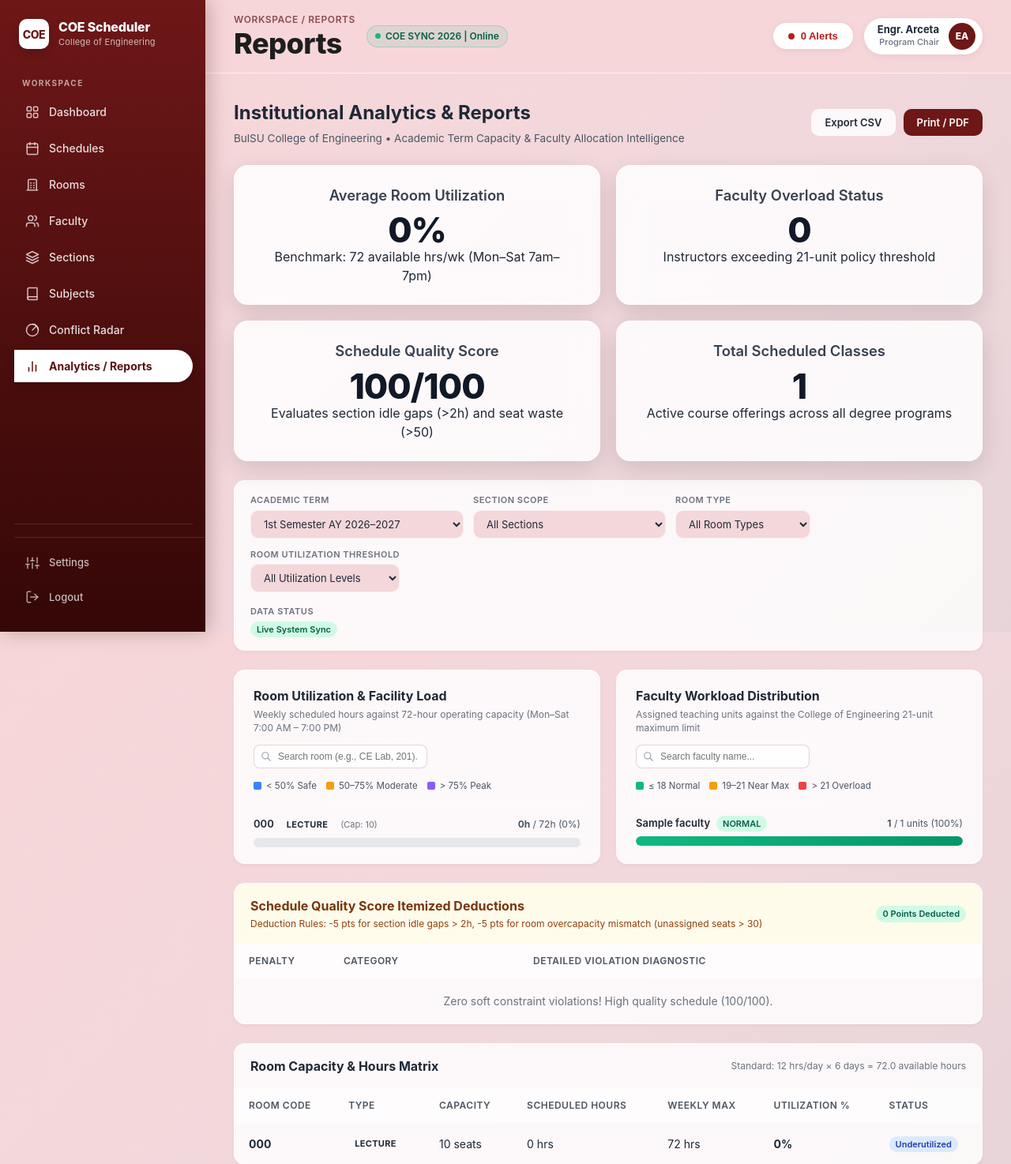
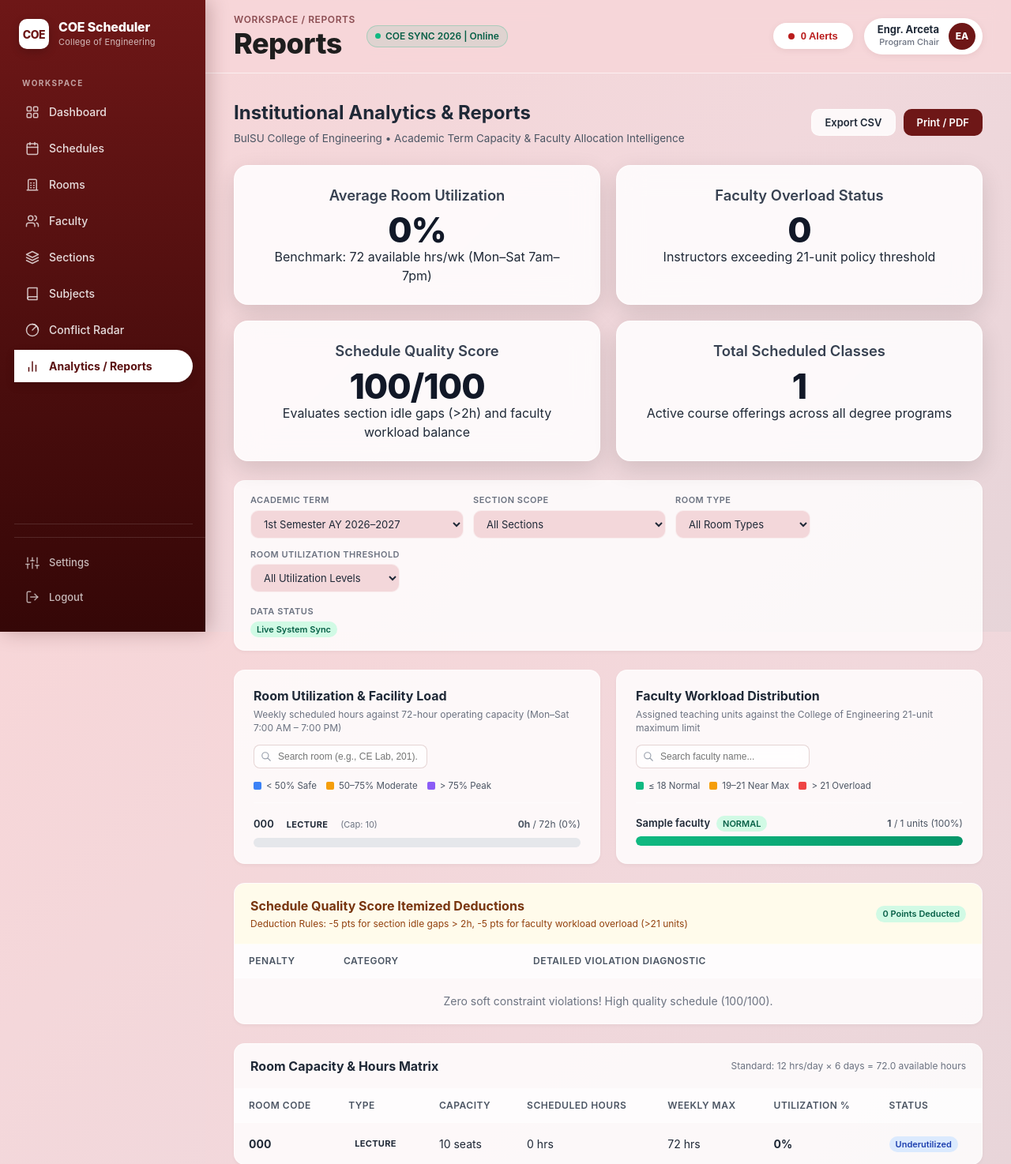
Before and after one commit to 4u-79/Bulsu-COE-Hackathon-Management, a Flask app: page /reports in a window 1280 px wide. Shown: the top 1474 px of the page at 79% size. Run offline with Flask 3, Linux system fonts and the light colour scheme; the visitor is signed in with stand-in values (Sample User, id 1); tables that the repository leaves empty hold one stand-in row (values such as "Sample post"); some libraries are stand-ins or nearby versions.

Commit message:
feat: completely remove section student count vs room capacity constraints

```diff
--- a/coe_sync/models.py
+++ b/coe_sync/models.py
@@ -135,7 +135,7 @@
     name = db.Column(db.String(50), nullable=False)
     program = db.Column(db.String(50), nullable=True, index=True)
     year_level = db.Column(db.Integer, nullable=True)
-    student_count = db.Column(db.Integer, default=42, nullable=False)
+    student_count = db.Column(db.Integer, nullable=True, default=None)
 
     # Relationships
     schedules = db.relationship(
@@ -153,7 +153,7 @@
             "name": self.name,
             "program": self.program,
             "year_level": self.year_level,
-            "student_count": self.student_count,
+            "student_count": getattr(self, "student_count", None),
         }
 
     def __repr__(self) -> str:
--- a/coe_sync/routes/analytics.py
+++ b/coe_sync/routes/analytics.py
@@ -86,9 +86,7 @@
                     elif s1.section_id == s2.section_id:
                         unresolved_conflicts += 1
 
-        # Check room capacity overflow
-        if s1.section and s1.room and s1.section.student_count > s1.room.capacity:
-            unresolved_conflicts += 1
+        # Check room capacity overflow (DEPRECATED - room capacity is not a conflict)
 
         # Check room type mismatch
         if (
@@ -115,7 +113,7 @@
     # Starts at 100.
     # Penalties:
     #   - 5 points per gap > 2 hours in a section's daily timetable
-    #   - 5 points for room overcapacity waste > 50 seats
+    #   - 5 points per overloaded faculty instructor
     # -------------------------------------------------------------
     penalties = 0
 
@@ -137,12 +135,17 @@
                 if gap > 120:  # Gap greater than 2 hours (120 minutes)
                     penalties += 5
 
-    # Check room seat waste
-    for s in schedules:
-        if s.room and s.section:
-            waste = s.room.capacity - s.section.student_count
-            if waste > 50:
-                penalties += 5
+    # Check faculty overload penalties
+    for f in all_faculty:
+        f_units = (
+            db.session.query(db.func.sum(Subject.units))
+            .join(Schedule, Schedule.subject_id == Subject.id)
+            .filter(Schedule.faculty_id == f.id)
+            .scalar()
+            or 0
+        )
+        if f_units > f.max_units:
+            penalties += 5
 
     quality_score = max(0, min(100, 100 - penalties))
 
@@ -362,21 +365,16 @@
                         }
                     )
 
-    # Check for room capacity waste where unassigned seats > 30
-    for s in schedules:
-        if s.room and s.section:
-            unassigned_seats = s.room.capacity - s.section.student_count
-            if unassigned_seats > 30:
-                deductions.append(
-                    {
-                        "type": "ROOM_CAPACITY_MISMATCH",
-                        "points": -5,
-                        "reason": (
-                            f"{s.subject.code if s.subject else 'Class'} ({s.section.name}, {s.section.student_count} students) "
-                            f"in {s.room.room_code} (Capacity: {s.room.capacity}) wastes {unassigned_seats} seats (>30)."
-                        ),
-                    }
-                )
+    # Check for faculty workload overload (assigned units > 21)
+    for f in faculty_workload_list:
+        if f.get("is_overloaded"):
+            deductions.append(
+                {
+                    "type": "FACULTY_OVERLOAD",
+                    "points": -5,
+                    "reason": f"Faculty {f['name']} assigned {f['assigned_units']} units (exceeds {f['max_units']} limit).",
+                }
+            )
 
     total_penalty = sum(abs(d["points"]) for d in deductions)
     quality_score = max(0, min(100, 100 - total_penalty))
--- a/coe_sync/services/conflict_detector.py
+++ b/coe_sync/services/conflict_detector.py
@@ -132,13 +132,9 @@
         return {"valid": False, "conflicts": conflicts}
 
     # -------------------------------------------------------------
-    # HC 4: Room Capacity
+    # HC 4: Room Capacity (DEPRECATED - room capacity is not a blocking constraint)
+    # Any section can be assigned to any room regardless of class size.
     # -------------------------------------------------------------
-    if section.student_count > room.capacity:
-        conflicts.append(
-            f"Room capacity exceeded: {section.name} has {section.student_count} "
-            f"students, but {room.room_code} capacity is {room.capacity}."
-        )
 
     # -------------------------------------------------------------
     # HC 5: Room Type Mismatch
@@ -263,12 +259,11 @@
     # =============================================================
     # STEP 1: Same Time, Alt Room
     # =============================================================
-    # Query rooms of matching room_type with capacity >= student_count
+    # Query rooms of matching room_type (capacity is no longer a restriction)
     candidate_rooms = (
         Room.query.filter(
             Room.id != room_id,
             Room.room_type == subject.subject_type,
-            Room.capacity >= section.student_count,
             Room.is_available == True,
         )
         .order_by(Room.capacity.asc())
@@ -296,8 +291,7 @@
                     "start_time": start_time.strftime("%H:%M:%S"),
                     "end_time": end_time.strftime("%H:%M:%S"),
                     "label": (
-                        f"Switch to {alt_room.room_code} ({alt_room.room_type}, "
-                        f"Cap: {alt_room.capacity}) at same time"
+                        f"Switch to {alt_room.room_code} ({alt_room.room_type}) at same time"
                     ),
                 }
             )
@@ -307,13 +301,10 @@
     # =============================================================
     # STEP 2: Same Room, Next Slot
     # =============================================================
-    # Target room must satisfy capacity and room type
+    # Target room must satisfy room type
     target_room = (
         room
-        if (
-            room.capacity >= section.student_count
-            and (subject.subject_type != "LAB" or room.room_type == "LAB")
-        )
+        if (subject.subject_type != "LAB" or room.room_type == "LAB")
         else (candidate_rooms[0] if candidate_rooms else room)
     )
 
--- a/coe_sync/static/js/reports.js
+++ b/coe_sync/static/js/reports.js
@@ -137,7 +137,7 @@
       tbody.innerHTML = deductions.map((d) => `
         <tr>
           <td><span class="status-badge crimson">${d.points} pts</span></td>
-          <td><strong>${d.type === 'SECTION_IDLE_GAP' ? 'Section Idle Gap (&gt;2h)' : 'Room Mismatch (&gt;30 seats)'}</strong></td>
+          <td><strong>${d.type === 'SECTION_IDLE_GAP' ? 'Section Idle Gap (&gt;2h)' : 'Faculty Overload (&gt;21 units)'}</strong></td>
           <td style="font-size: 13px; color: var(--text-secondary);">${this.escapeHtml(d.reason)}</td>
         </tr>
       `).join("");
--- a/coe_sync/templates/create_schedule.html
+++ b/coe_sync/templates/create_schedule.html
@@ -150,7 +150,7 @@
                   <input type="checkbox" id="pref-optimize-utilization" checked>
                   <div class="checkbox-label-wrap">
                     <strong>Optimize Room Utilization (SC2)</strong>
-                    <span>Matches section enrollment tightly to facility capacity to minimize wasted vacant seats.</span>
+                    <span>Prioritizes compact facility scheduling across available campus spaces.</span>
                   </div>
                 </label>
               </div>
@@ -209,7 +209,7 @@
                 </div>
                 <div class="assurance-row">
                   <span class="assurance-check">✔</span>
-                  <span><strong>Capacity Guarantee:</strong> Room seats &ge; cohort student count.</span>
+                  <span><strong>Flexible Capacity:</strong> Rooms assigned without class-size lockouts.</span>
                 </div>
               </div>
 
--- a/coe_sync/templates/manage.html
+++ b/coe_sync/templates/manage.html
@@ -339,12 +339,11 @@
             <th>Section Name</th>
             <th>Degree Program</th>
             <th>Year Level</th>
-            <th>Student Count</th>
             <th>Actions</th>
           </tr>
         </thead>
         <tbody id="table-sections-body">
-          <tr><td colspan="5" style="text-align:center; padding: 24px;">Loading sections...</td></tr>
+          <tr><td colspan="4" style="text-align:center; padding: 24px;">Loading sections...</td></tr>
         </tbody>
       </table>
     </div>
--- a/coe_sync/templates/reports.html
+++ b/coe_sync/templates/reports.html
@@ -44,7 +44,7 @@
       <div class="kpi-value-row">
         <span class="kpi-value" id="kpi-quality-score">--/100</span>
       </div>
-      <div class="kpi-subtext">Evaluates section idle gaps (&gt;2h) and seat waste (&gt;50)</div>
+      <div class="kpi-subtext">Evaluates section idle gaps (&gt;2h) and faculty workload balance</div>
     </div>
 
     <div class="kpi-card">
@@ -173,7 +173,7 @@
       <div>
         <h3 style="font-size: 16px; font-weight: 700; color: #78350F; margin: 0;">Schedule Quality Score Itemized Deductions</h3>
         <p style="font-size: 12px; color: #92400E; margin: 2px 0 0 0;">
-          Deduction Rules: -5 pts for section idle gaps &gt; 2h, -5 pts for room overcapacity mismatch (unassigned seats &gt; 30)
+          Deduction Rules: -5 pts for section idle gaps &gt; 2h, -5 pts for faculty workload overload (&gt;21 units)
         </p>
       </div>
       <span class="status-badge amber" id="quality-penalty-badge">0 Points Deducted</span>
```
Also changed, not shown: coe_sync/routes/master_data.py (+23 -12 lines), coe_sync/routes/schedules.py (+3 -9 lines), coe_sync/services/scheduler.py (+27 -12 lines), coe_sync/static/js/create_schedule.js (+3 -4 lines), coe_sync/static/js/manage.js (+1 -12 lines), coe_sync/static/js/schedules_view.js (+0 -12 lines), coe_sync/tests/test_conflict_engine.py (+8 -8 lines), coe_sync/tests/test_security_audit_vectors.py (+5 -6 lines).
